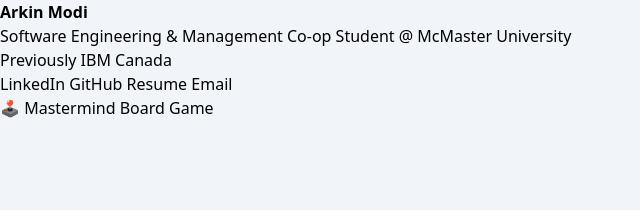
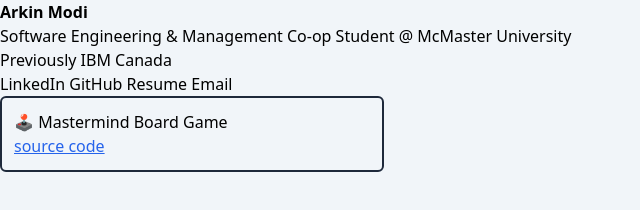
Before and after one commit to arkinmodi/arkinmodi.com, an Astro site: page / in a window 1280 px wide. Shown: the whole page, without its empty margins (0-640 px from the left). Built offline with nearby package versions, Linux system fonts and the light colour scheme; Astro itself is replaced by a stand-in of ours.

Commit message:
feat: create project cards

```diff
--- a/src/components/Project.astro
+++ b/src/components/Project.astro
@@ -1,10 +1,20 @@
 ---
 export interface Props {
   title: string;
-  url: string;
+  repoUrl: string;
+  description: string;
+  demoUrl?: string;
 }
 
-const { title, url } = Astro.props;
+const { title, repoUrl, demoUrl, description } = Astro.props as Props;
 ---
 
-<a href={url}><p>{title}</p></a>
+<div class="border-slate-800 dark:border-slate-100 border-2 rounded-md p-3 max-w-sm h-full">
+  <h1>{title}</h1>
+  <div>
+    <a href={repoUrl} target="_blank" class="underline text-blue-600 hover:text-blue-800 visited:text-purple-600">source code</a>
+    { demoUrl && <nobr> | </nobr><a href={demoUrl} target="_blank"
+      class="underline text-blue-600 hover:text-blue-800 visited:text-purple-600">demo</a> }
+  </div>
+  <p>{description}</p>
+</div>
```
